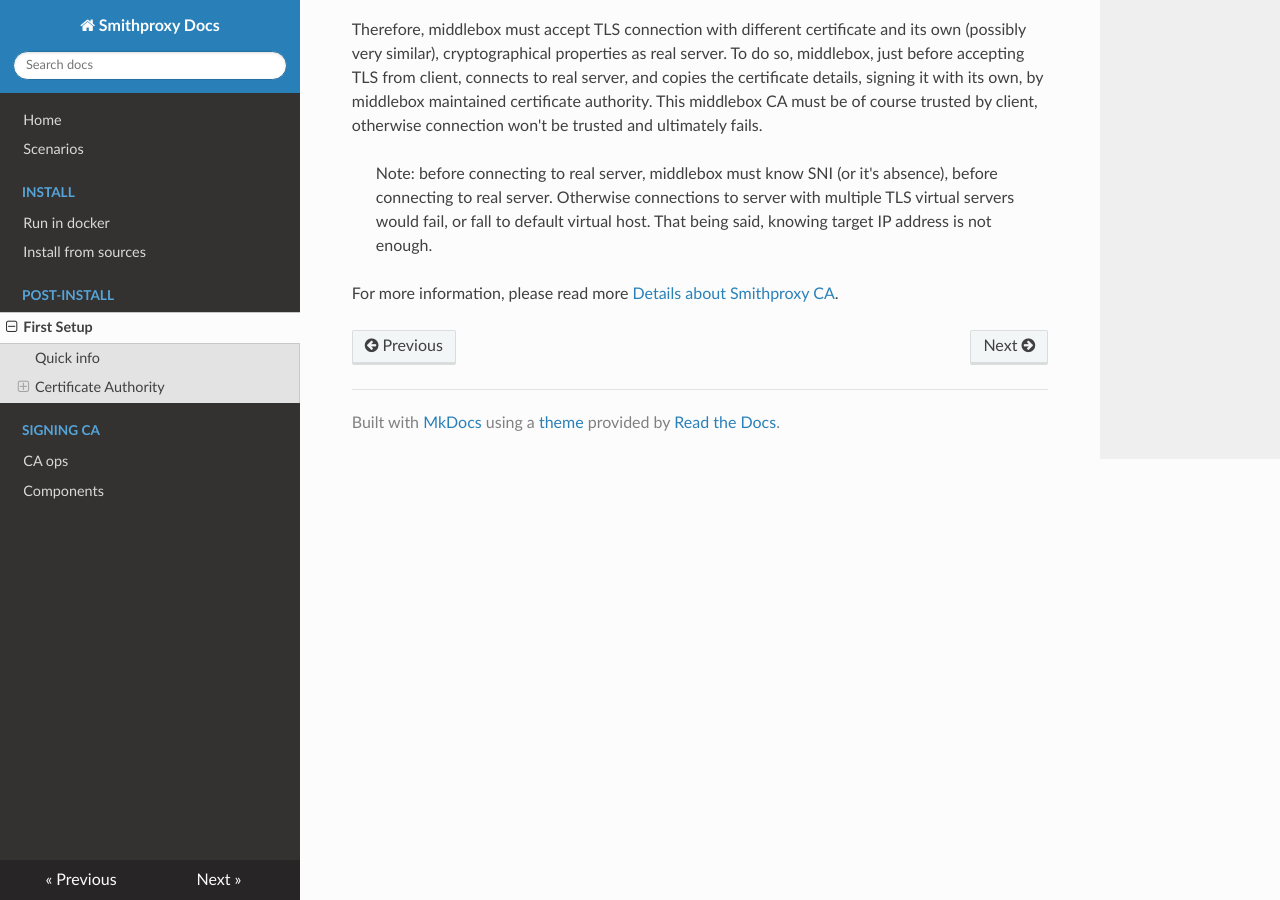
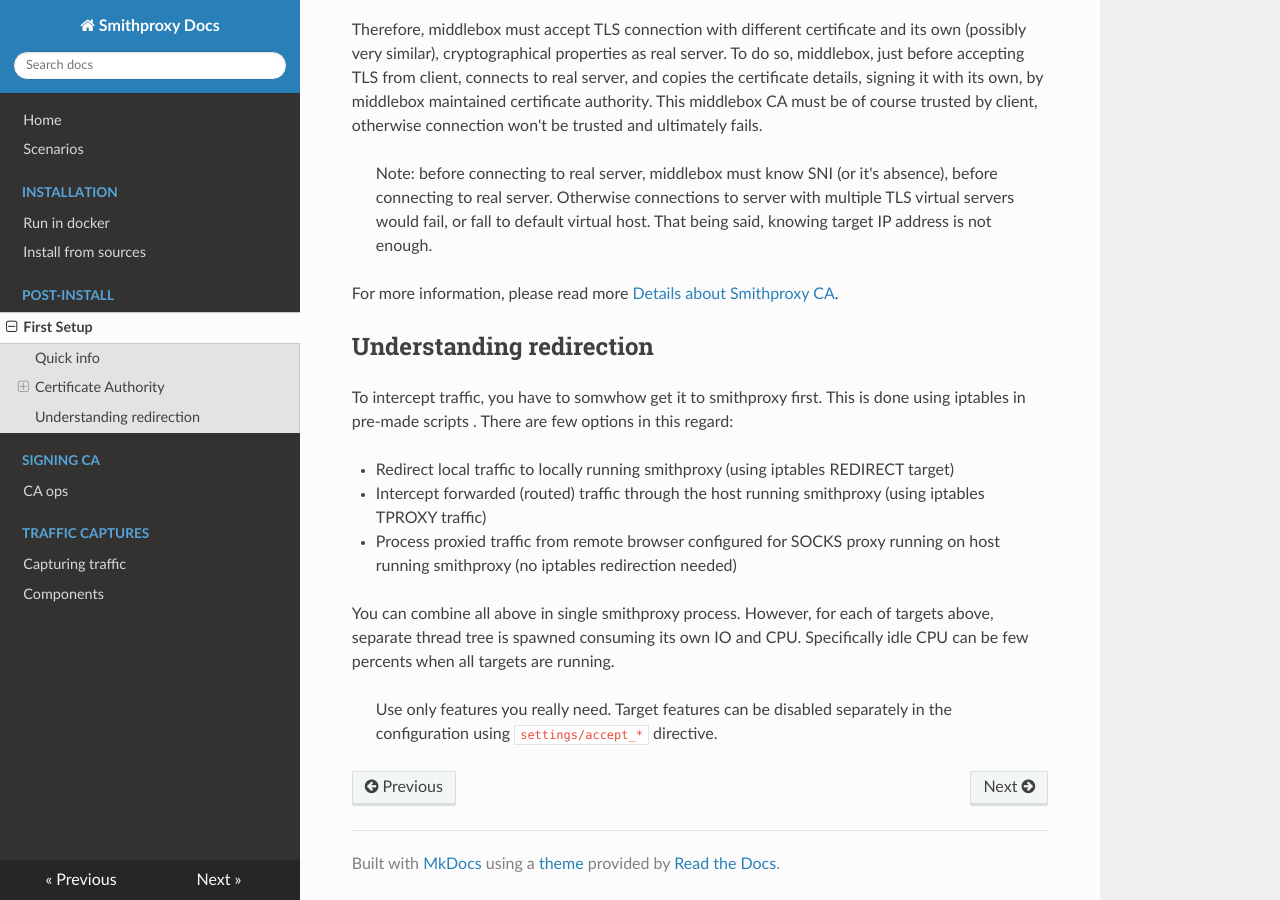
Before and after one commit to astibal/smithproxy_docs, an MkDocs documentation site: the page built from docs/post-install.md, in a window 1280 px wide and 900 px high, scrolled down 665 px. Built offline with MkDocs 1.6.1, drawn with Linux system fonts in a browser that asks for light colours; nearby versions of some CDN libraries; some of the changed text lies outside the part shown.

Commit message:
add new stuff

```diff
--- a/docs/post-install.md
+++ b/docs/post-install.md
@@ -24,4 +24,21 @@ Therefore, middlebox must accept TLS connection with different certificate and i
 
 > Note: before connecting to real server, middlebox must know SNI (or it's absence), before connecting to real server. Otherwise connections to server with multiple TLS virtual servers would fail, or fall to default virtual host. That being said, knowing target IP address is not enough.
 
-For more information, please read more [Details about Smithproxy CA](/ca_generate).
+For more information, please read more [Details about Smithproxy CA](/ca-ops/).
+
+
+## Understanding redirection
+
+To intercept traffic, you have to somwhow get it to smithproxy first. This is done using iptables in pre-made scripts
+. There are few options in this regard:
+
+* Redirect local traffic to locally running smithproxy (using iptables REDIRECT target)
+* Intercept forwarded (routed) traffic through the host running smithproxy (using iptables TPROXY traffic)
+* Process proxied traffic from remote browser configured for SOCKS proxy running on host running smithproxy (no
+ iptables redirection needed)
+
+You can combine all above in single smithproxy process. However, for each of targets above, separate thread tree is
+ spawned consuming its own IO and CPU. Specifically idle CPU can be few percents when all targets are running.
+
+ > Use only features you really need. Target features can be disabled separately in the configuration using
+> `settings/accept_*` directive.
--- a/mkdocs.yml
+++ b/mkdocs.yml
@@ -2,13 +2,15 @@ site_name: Smithproxy Docs
 nav:
         - Home: index.md
         - Scenarios: scenarios.md
-        - INSTALL:
+        - Installation:
             - Run in docker: installing-docker.md
             - Install from sources: installing-sources.md
-        - POST-INSTALL:
+        - Post-install:
             - First Setup: post-install.md
         - Signing CA:
             - CA ops: ca-ops.md
+        - Traffic captures:
+            - Capturing traffic: capture-traffic.md
         - Components: design.md
 
 theme: readthedocs
```
Also changed, not shown: docs/capture-traffic.md (added, +167 -0 lines).
